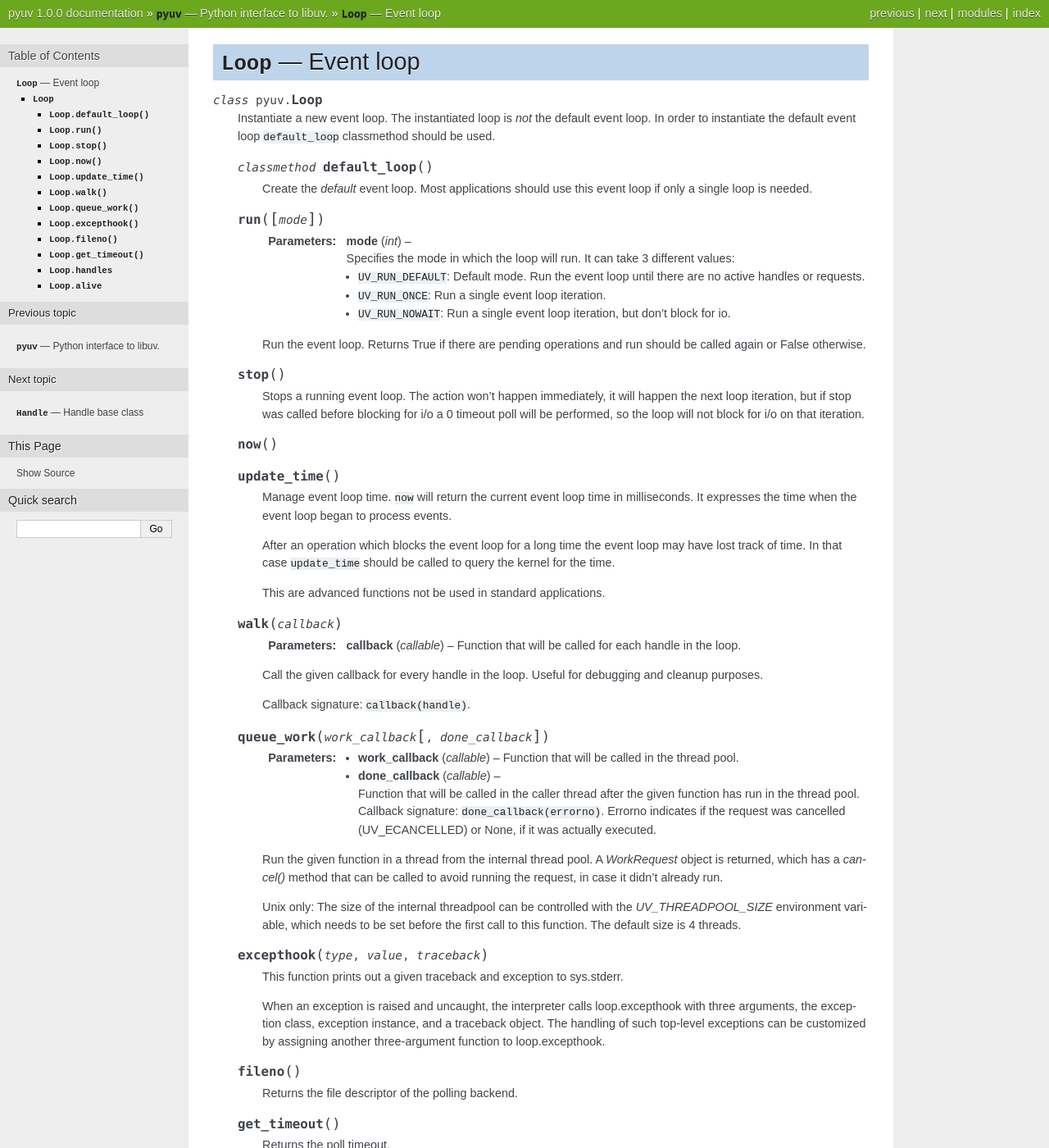
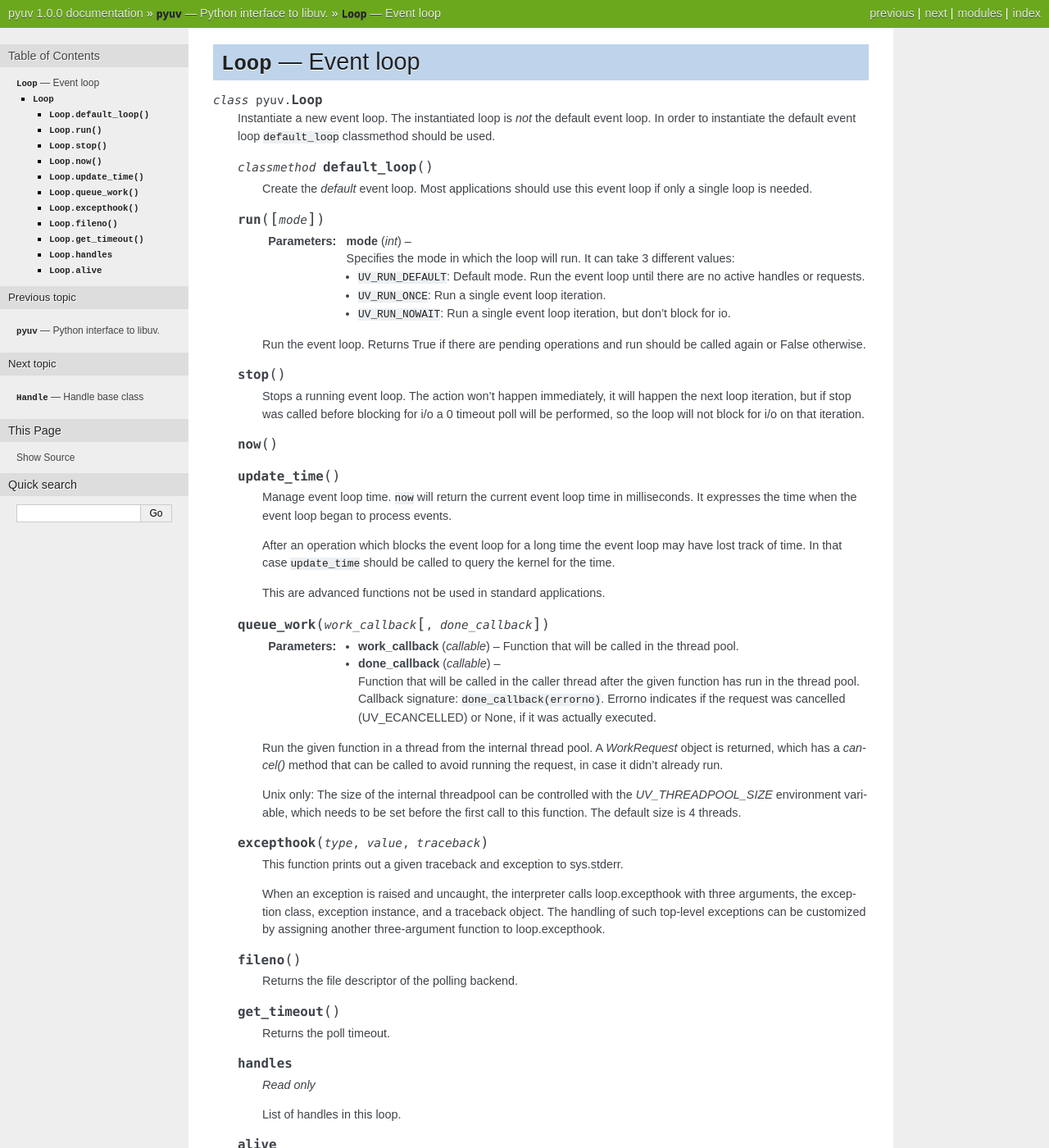
Before and after one commit to saghul/pyuv, a Sphinx documentation site: the page built from docs/loop.rst, in a window 1280 px wide and 1400 px high. Shown: the whole window at 82% size. Built offline with Sphinx 7.4.7, drawn with Linux system fonts in a browser that asks for light colours.

Commit message:
doc: remove Loop.walk from documentation

```diff
--- a/docs/loop.rst
+++ b/docs/loop.rst
@@ -52,15 +52,6 @@
 
         This are advanced functions not be used in standard applications.
 
-    .. py:method:: walk(callback)
-
-        :param callable callback: Function that will be called for each handle in the loop.
-
-        Call the given callback for every handle in the loop. Useful for debugging and cleanup
-        purposes.
-
-        Callback signature: ``callback(handle)``.
-
     .. py:method:: queue_work(work_callback, [done_callback])
 
         :param callable work_callback: Function that will be called in the thread pool.
```
